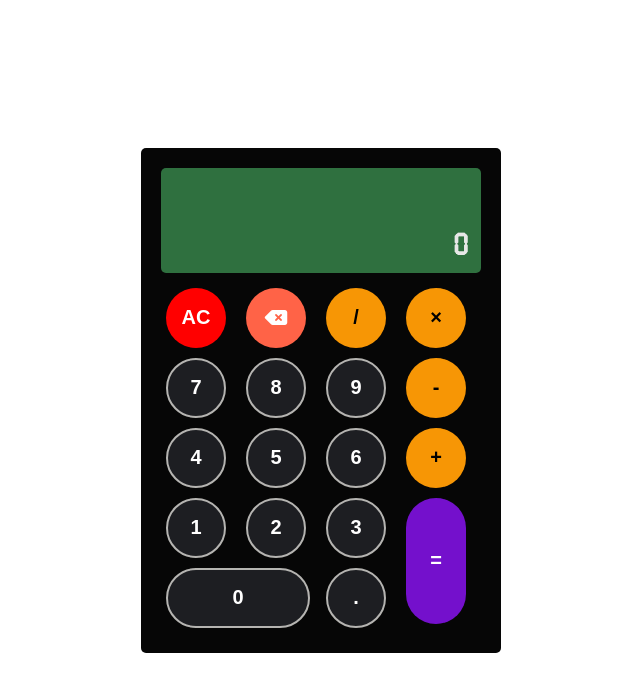
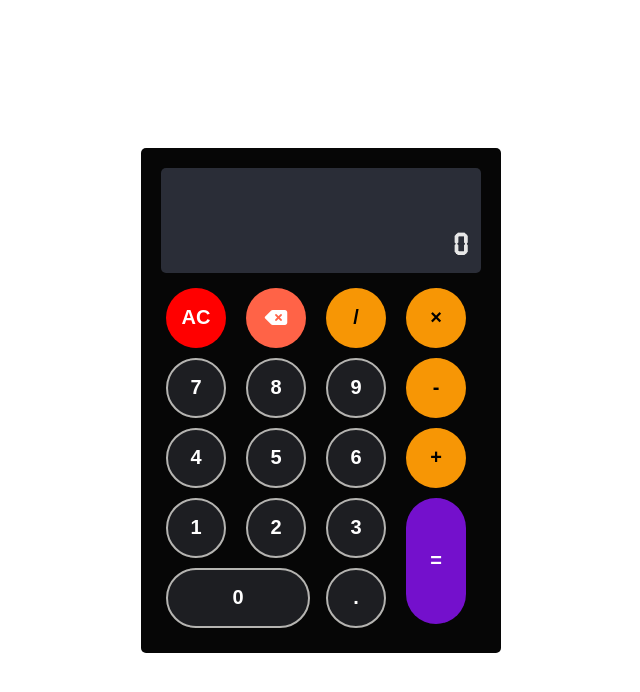
Before and after one commit to Everlasting12/Javascript-Calculator-freeCodeCamp-Challenege, a plain HTML site: page index.html in a window 1280 px wide. Shown: the whole page, without its empty margins (319-959 px from the left). Drawn offline with nearby package versions, Linux system fonts and the light colour scheme.

Commit message:
changed the display color

```diff
--- a/style.css
+++ b/style.css
@@ -116,7 +116,7 @@ input:checked + .slider:before {
   letter-spacing: 3px;
   padding: 10px;
   min-height: 85px;
-  background-color: rgb(47, 112, 63);
+  background-color: #2A2D37;
   color: rgb(231, 231, 231);
   font-size: 2rem;
   font-weight: bold;
```
